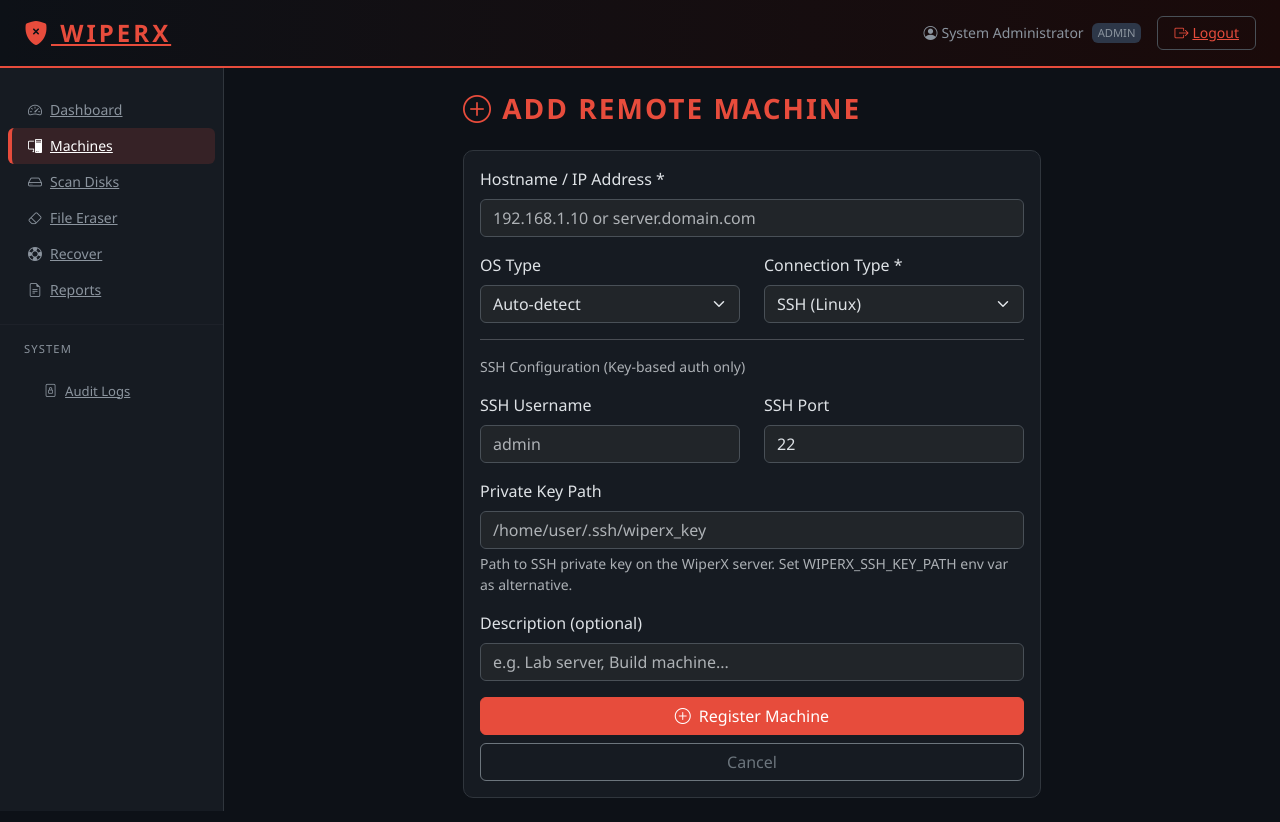
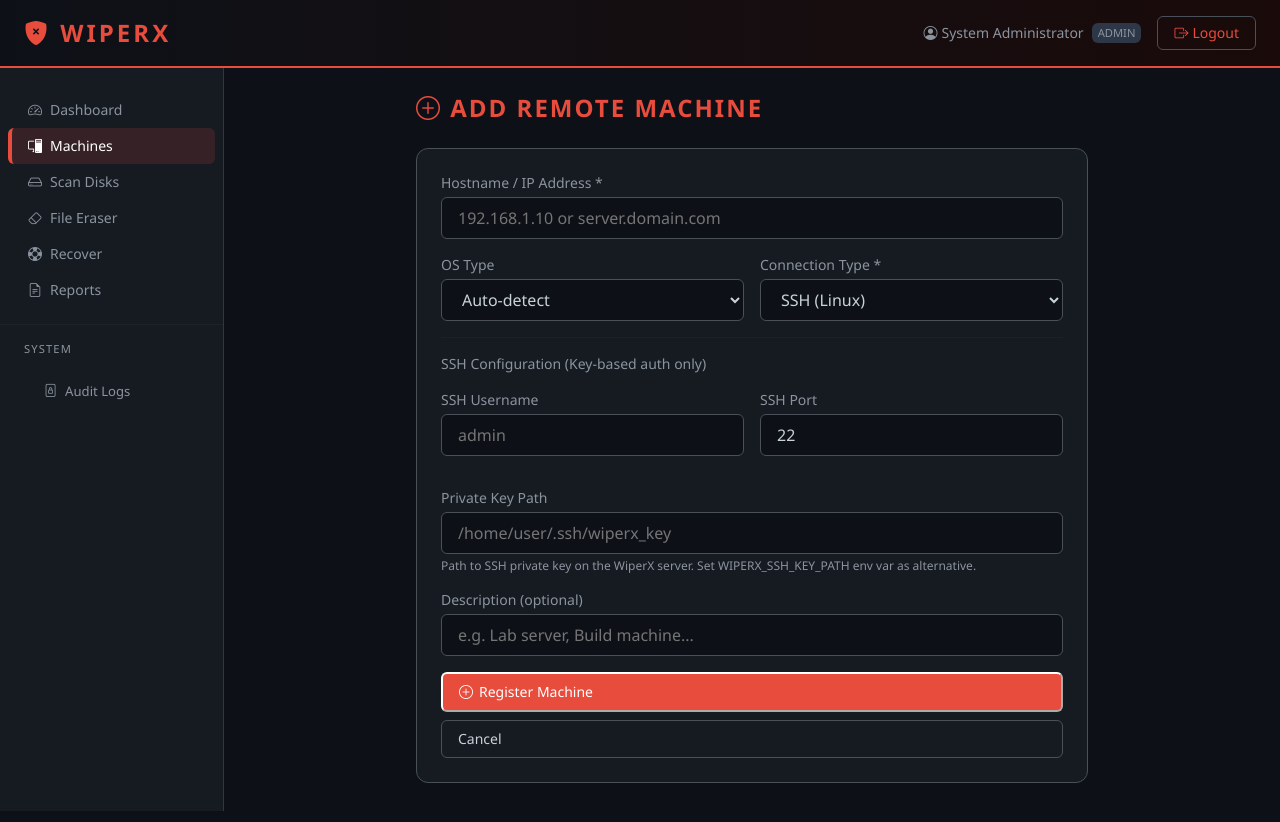
Before and after one commit to harishvidyarthcsecs/WiperX, a Flask app: page /machines/add in a window 1280 px wide. Run offline with Flask 3, Linux system fonts and the light colour scheme; a user stored in the database is signed in; some libraries are stand-ins or nearby versions.

Commit message:
feat(web): machines page pass + no-underline fix on nav/button links (Part B, slice 4)
- web/templates/machines/index.html + add.html: converted to the
  _components/ui.html macros (card/badge/btn/field/table_wrap). Context vars
  and form field names (hostname, os_type, connection_type, ssh_*, winrm_*,
  description) unchanged - no view-code touched. testConn()'s inline JS
  rewritten to build the same badge() markup/classes dynamically instead of
  Bootstrap's `badge bg-x`.
- Fix: base.html's nav_link() macro and the top-bar brand/logout links, plus
  ui.html's btn() <a> variant, were missing `no-underline` - without
  Tailwind's preflight reset (deliberately not loaded, see input.css) the
  browser's default underline showed through on every nav link and button
  that renders as an <a>. Caught via the machines-page screenshot comparison;
  fixed in the shell + component layer so it's fixed everywhere at once,
  confirmed on both machines pages and re-verified dashboard/login.
- FAILURE_MODES.md: broadened the pre-existing test_recovery.py flaky note -
  a third distinct carver test flipped in a full run
  (test_genuine_footerless_file_still_carved), confirming it's a rotating
  subset, not just the two tests named before.

Verified: pytest 156 passed (1 pre-existing recovery flake, unrelated).
Screenshotted machines/ (empty state) and machines/add (full form incl. the
SSH/WinRM field toggle) before and after the underline fix.

Co-Authored-By: Claude Sonnet 5 <noreply@anthropic.com>
Claude-Session: https://claude.ai/code/session_01Ay1oDUAfQtqfH8dq6p4sHe

```diff
--- a/web/templates/_components/ui.html
+++ b/web/templates/_components/ui.html
@@ -62,7 +62,7 @@
 {% endmacro %}
 
 {% macro btn(label, icon=None, variant='primary', href=None, type='button', name=None, extra_class='') %}
-{% set base_cls = "inline-flex items-center gap-1.5 rounded-md px-3 py-2 text-sm font-medium transition-colors " %}
+{% set base_cls = "inline-flex items-center gap-1.5 rounded-md px-3 py-2 text-sm font-medium no-underline transition-colors " %}
 {% if variant == 'primary' %}{% set cls = base_cls ~ "bg-wx-red text-white hover:bg-[#c0392b]" %}
 {% elif variant == 'outline-danger' %}{% set cls = base_cls ~ "border border-wx-red text-wx-red hover:bg-wx-red hover:text-white" %}
 {% else %}{% set cls = base_cls ~ "border border-wx-border text-wx-text hover:bg-white/5" %}
--- a/web/templates/base.html
+++ b/web/templates/base.html
@@ -61,7 +61,7 @@
                 <i class="bi bi-list text-2xl"></i>
             </button>
             {% endif %}
-            <a class="text-2xl font-bold tracking-[3px] text-wx-red" href="{{ url_for('dashboard.index') }}">
+            <a class="text-2xl font-bold tracking-[3px] text-wx-red no-underline" href="{{ url_for('dashboard.index') }}">
                 <i class="bi bi-shield-fill-x"></i> WIPERX
             </a>
         </div>
@@ -76,7 +76,7 @@
             </span>
             <a href="{{ url_for('auth.logout') }}"
                class="inline-flex items-center gap-1 rounded-md border border-wx-red px-3 py-1.5 text-sm
-                      text-wx-red hover:bg-wx-red hover:text-white transition-colors">
+                      text-wx-red no-underline hover:bg-wx-red hover:text-white transition-colors">
                 <i class="bi bi-box-arrow-right"></i> Logout
             </a>
         </div>
@@ -103,7 +103,7 @@
             </div>
             {% macro nav_link(endpoint_url, active, icon, label, small=False) %}
             <a href="{{ endpoint_url }}"
-               class="mx-2 flex items-center gap-2 rounded-md px-3 py-2 {% if small %}text-[0.82rem]{% else %}text-sm{% endif %}
+               class="mx-2 flex items-center gap-2 rounded-md px-3 py-2 no-underline {% if small %}text-[0.82rem]{% else %}text-sm{% endif %}
                       {% if active %}bg-wx-red/15 border-l-4 border-wx-red text-white
                       {% else %}text-wx-muted border-l-4 border-transparent hover:bg-wx-red/15 hover:text-white{% endif %}
                       transition-colors" @click="sidebarOpen = false">
--- a/web/templates/machines/add.html
+++ b/web/templates/machines/add.html
@@ -1,35 +1,32 @@
 {% extends "base.html" %}
+{% from "_components/ui.html" import card, field, btn %}
 {% block title %}Add Machine{% endblock %}
 {% block content %}
-<div class="row justify-content-center">
-    <div class="col-md-7">
-        <div class="mb-4">
-            <h3 style="color:#e74c3c; font-weight:700; letter-spacing:2px">
+<div class="mx-auto max-w-2xl">
+    <h3 class="mb-4 text-2xl font-bold tracking-[2px] text-wx-red">
         <i class="bi bi-plus-circle"></i> ADD REMOTE MACHINE
     </h3>
-        </div>
-        <div class="card">
-            <div class="card-body">
+    {% call card() %}
         <form method="POST" action="{{ url_for('machines.add') }}">
             <input type="hidden" name="csrf_token" value="{{ csrf_token() }}">
-                    <div class="mb-3">
-                        <label class="form-label">Hostname / IP Address *</label>
-                        <input type="text" name="hostname" class="form-control"
-                               placeholder="192.168.1.10 or server.domain.com" required>
-                    </div>
-                    <div class="row mb-3">
-                        <div class="col">
-                            <label class="form-label">OS Type</label>
-                            <select name="os_type" class="form-select">
+            {{ field("Hostname / IP Address *", "hostname", placeholder="192.168.1.10 or server.domain.com", required=True) }}
+
+            <div class="mb-3 grid grid-cols-1 gap-3 sm:grid-cols-2">
+                <div>
+                    <label class="mb-1 block text-sm text-wx-muted">OS Type</label>
+                    <select name="os_type"
+                            class="w-full rounded-md border border-wx-border bg-wx-dark px-3 py-2 text-wx-text
+                                   focus:outline-none focus:border-wx-red focus:ring focus:ring-wx-red-dim">
                         <option value="unknown">Auto-detect</option>
                         <option value="linux">Linux</option>
                         <option value="windows">Windows</option>
                     </select>
                 </div>
-                        <div class="col">
-                            <label class="form-label">Connection Type *</label>
-                            <select name="connection_type" class="form-select" id="conn-type"
-                                    onchange="toggleFields()">
+                <div>
+                    <label class="mb-1 block text-sm text-wx-muted">Connection Type *</label>
+                    <select name="connection_type" id="conn-type" onchange="toggleFields()"
+                            class="w-full rounded-md border border-wx-border bg-wx-dark px-3 py-2 text-wx-text
+                                   focus:outline-none focus:border-wx-red focus:ring focus:ring-wx-red-dim">
                         <option value="ssh">SSH (Linux)</option>
                         <option value="winrm">WinRM (Windows)</option>
                     </select>
@@ -38,71 +35,46 @@
 
             <!-- SSH Fields -->
             <div id="ssh-fields">
-                        <hr><p class="text-muted small">SSH Configuration (Key-based auth only)</p>
-                        <div class="row mb-3">
-                            <div class="col">
-                                <label class="form-label">SSH Username</label>
-                                <input type="text" name="ssh_username" class="form-control" placeholder="admin">
+                <hr class="my-3 border-wx-border">
+                <p class="text-sm text-wx-muted">SSH Configuration (Key-based auth only)</p>
+                <div class="mb-3 grid grid-cols-1 gap-3 sm:grid-cols-2">
+                    {{ field("SSH Username", "ssh_username", placeholder="admin") }}
+                    {{ field("SSH Port", "ssh_port", type="number", value="22") }}
                 </div>
-                            <div class="col">
-                                <label class="form-label">SSH Port</label>
-                                <input type="number" name="ssh_port" class="form-control" value="22">
-                            </div>
-                        </div>
-                        <div class="mb-3">
-                            <label class="form-label">Private Key Path</label>
-                            <input type="text" name="ssh_key_path" class="form-control"
-                                   placeholder="/home/user/.ssh/wiperx_key">
-                            <div class="form-text text-muted">
-                                Path to SSH private key on the WiperX server.
-                                Set WIPERX_SSH_KEY_PATH env var as alternative.
-                            </div>
-                        </div>
+                {{ field("Private Key Path", "ssh_key_path", placeholder="/home/user/.ssh/wiperx_key",
+                         help="Path to SSH private key on the WiperX server. Set WIPERX_SSH_KEY_PATH env var as alternative.") }}
             </div>
 
             <!-- WinRM Fields -->
-                    <div id="winrm-fields" style="display:none">
-                        <hr><p class="text-muted small">WinRM Configuration (HTTPS only)</p>
-                        <div class="row mb-3">
-                            <div class="col">
-                                <label class="form-label">WinRM Username</label>
-                                <input type="text" name="winrm_username" class="form-control" placeholder="Administrator">
+            <div id="winrm-fields" class="hidden">
+                <hr class="my-3 border-wx-border">
+                <p class="text-sm text-wx-muted">WinRM Configuration (HTTPS only)</p>
+                <div class="mb-3 grid grid-cols-1 gap-3 sm:grid-cols-2">
+                    {{ field("WinRM Username", "winrm_username", placeholder="Administrator") }}
+                    {{ field("WinRM Port", "winrm_port", type="number", value="5986") }}
                 </div>
-                            <div class="col">
-                                <label class="form-label">WinRM Port</label>
-                                <input type="number" name="winrm_port" class="form-control" value="5986">
-                            </div>
-                        </div>
-                        <div class="alert alert-warning py-2 small">
+                <div class="mb-3 rounded-md border border-wx-warning/40 bg-wx-warning/10 px-3 py-2 text-sm text-wx-warning">
                     <i class="bi bi-shield-lock"></i>
                     WinRM password must be set via <code>WIPERX_WINRM_PASS</code> environment variable.
                     Never stored in this form.
                 </div>
             </div>
 
-                    <div class="mb-3">
-                        <label class="form-label">Description (optional)</label>
-                        <input type="text" name="description" class="form-control"
-                               placeholder="e.g. Lab server, Build machine...">
-                    </div>
+            {{ field("Description (optional)", "description", placeholder="e.g. Lab server, Build machine...") }}
 
-                    <div class="d-grid gap-2">
-                        <button type="submit" class="btn btn-danger">
-                            <i class="bi bi-plus-circle me-2"></i>Register Machine
-                        </button>
-                        <a href="{{ url_for('machines.index') }}" class="btn btn-outline-secondary">Cancel</a>
+            <div class="grid gap-2">
+                {{ btn("Register Machine", icon="plus-circle", variant="primary", type="submit") }}
+                {{ btn("Cancel", variant="outline", href=url_for('machines.index')) }}
             </div>
         </form>
-            </div>
-        </div>
-    </div>
+    {% endcall %}
 </div>
 {% block extra_js %}
 <script>
 function toggleFields() {
     const val = document.getElementById("conn-type").value;
-    document.getElementById("ssh-fields").style.display = val === "ssh" ? "block" : "none";
-    document.getElementById("winrm-fields").style.display = val === "winrm" ? "block" : "none";
+    document.getElementById("ssh-fields").classList.toggle("hidden", val !== "ssh");
+    document.getElementById("winrm-fields").classList.toggle("hidden", val !== "winrm");
 }
 </script>
 {% endblock %}
```
Also changed, not shown: FAILURE_MODES.md (+9 -6 lines), web/templates/machines/index.html (+44 -40 lines), web/static/css/app.css. Lines whose indentation alone changed are shown as unchanged.
